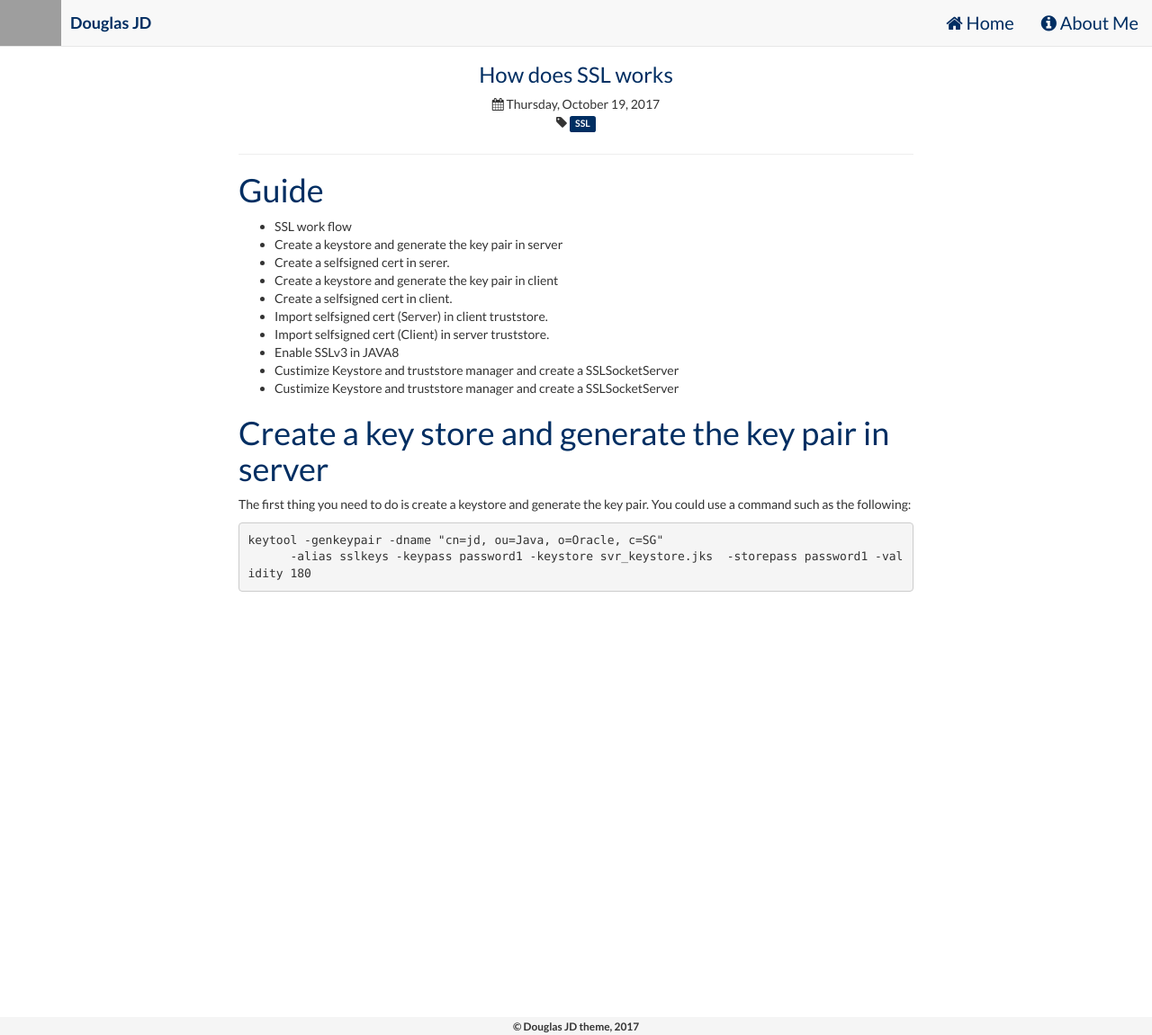
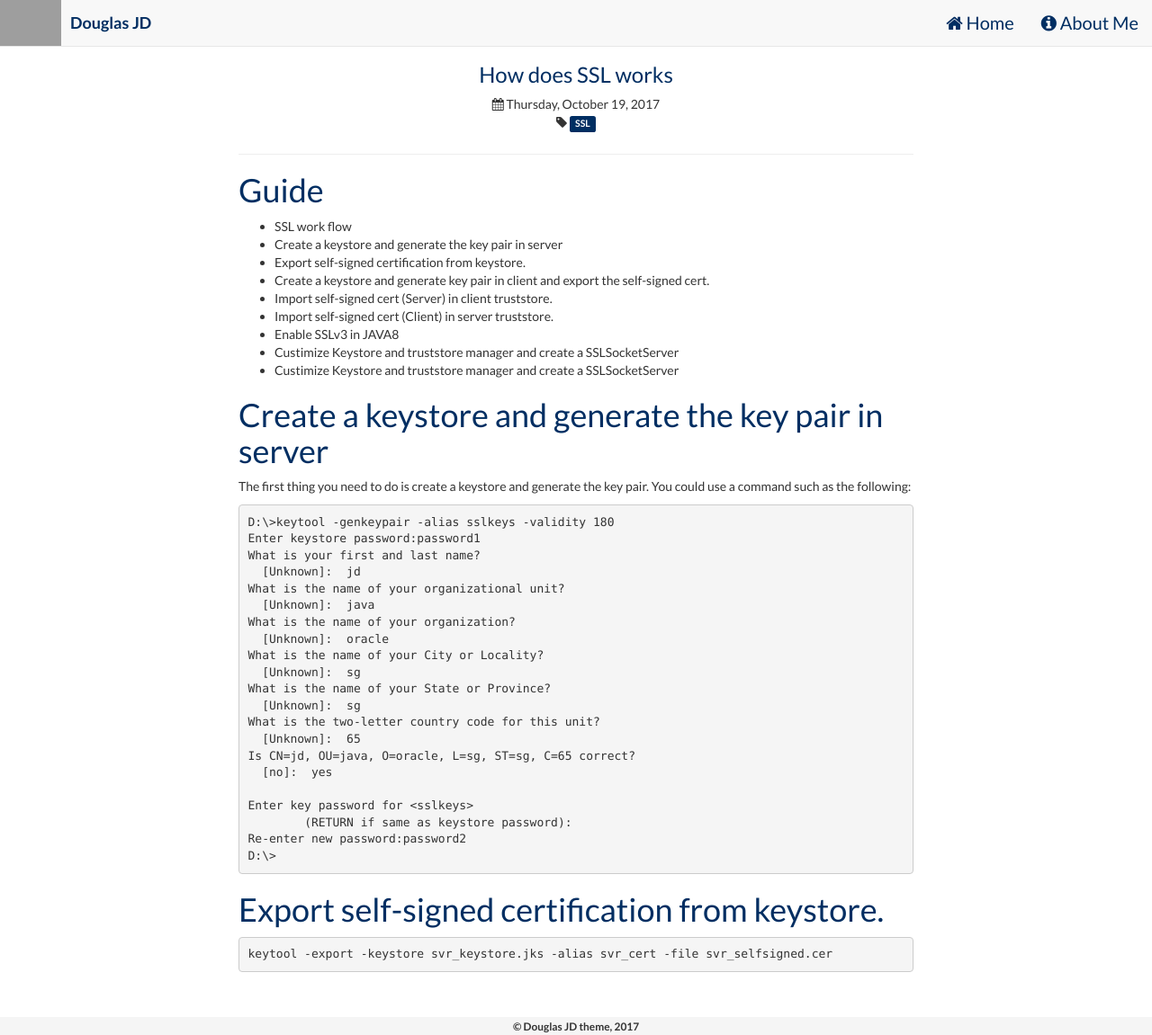
Before and after one commit to jd-xia/blog, a Jekyll site: the page built from _posts/2017-10-19-how-does-ssl-work.md, in a window 1280 px wide and 1151 px high. Shown: the whole window at 90% size. Built offline with Jekyll 4.4.1, drawn with Linux system fonts in a browser that asks for light colours; nearby versions of some CDN libraries; grey boxes are pictures that could not be loaded.

Commit message:
update how does ssl work

````diff
--- a/_posts/2017-10-19-how-does-ssl-work.md
+++ b/_posts/2017-10-19-how-does-ssl-work.md
@@ -11,19 +11,43 @@ Guide
 ============
 - SSL work flow
 - Create a keystore and generate the key pair in server
-- Create a selfsigned cert in serer.
-- Create a keystore and generate the key pair in client
-- Create a selfsigned cert in client.
-- Import selfsigned cert (Server) in client truststore.
-- Import selfsigned cert (Client) in server truststore.
+- Export self-signed certification from keystore.
+- Create a keystore and generate key pair in client and export the self-signed cert.
+- Import self-signed cert (Server) in client truststore.
+- Import self-signed cert (Client) in server truststore.
 - Enable SSLv3 in JAVA8
 - Custimize Keystore and truststore manager and create a SSLSocketServer
 - Custimize Keystore and truststore manager and create a SSLSocketServer
 
-Create a key store and generate the key pair in server
+Create a keystore and generate the key pair in server
 ============
 The first thing you need to do is create a keystore and generate the key pair. You could use a command such as the following:
 ```
-keytool -genkeypair -dname "cn=jd, ou=Java, o=Oracle, c=SG"
-      -alias sslkeys -keypass password1 -keystore svr_keystore.jks  -storepass password1 -validity 180
+D:\>keytool -genkeypair -alias sslkeys -validity 180
+Enter keystore password:password1
+What is your first and last name?
+  [Unknown]:  jd
+What is the name of your organizational unit?
+  [Unknown]:  java
+What is the name of your organization?
+  [Unknown]:  oracle
+What is the name of your City or Locality?
+  [Unknown]:  sg
+What is the name of your State or Province?
+  [Unknown]:  sg
+What is the two-letter country code for this unit?
+  [Unknown]:  65
+Is CN=jd, OU=java, O=oracle, L=sg, ST=sg, C=65 correct?
+  [no]:  yes
+
+Enter key password for <sslkeys>
+        (RETURN if same as keystore password):
+Re-enter new password:password2
+D:\>
 ```
+
+Export self-signed certification from keystore.
+==========
+```
+keytool -export -keystore svr_keystore.jks -alias svr_cert -file svr_selfsigned.cer
+```
````
